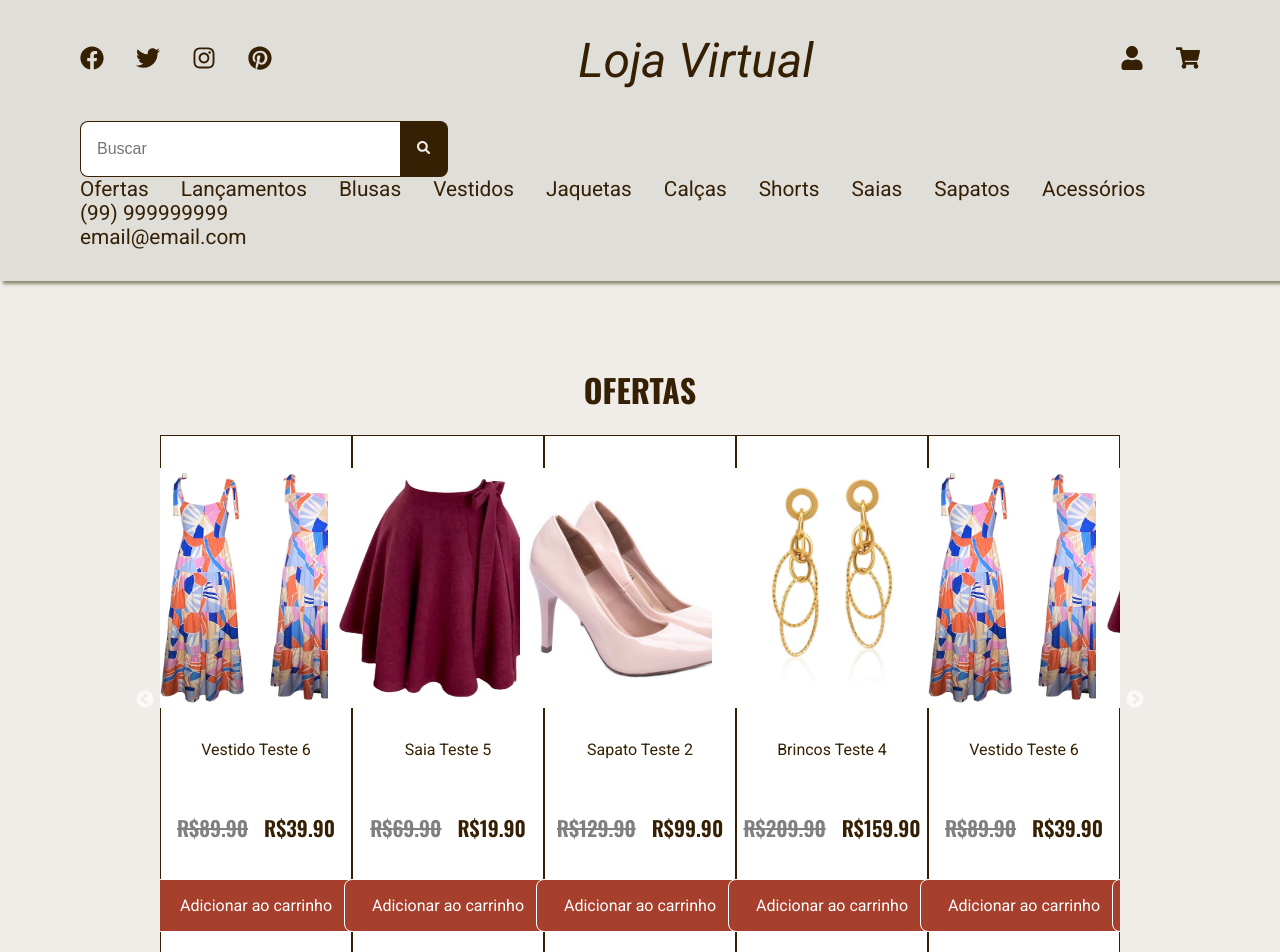
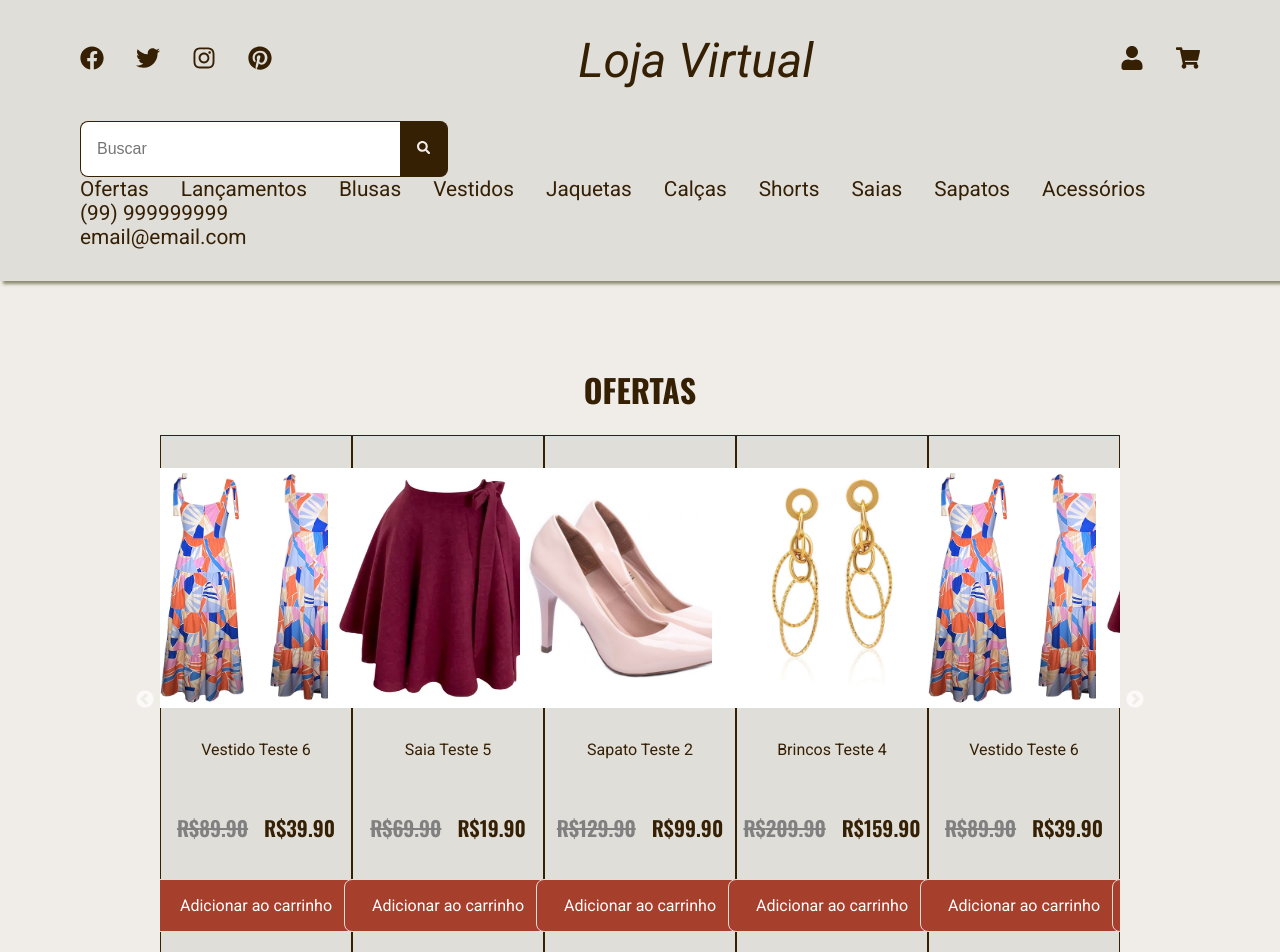
Before and after one commit to lucas14guesser/template-ecommerce-website, a React (Vite) app: page / in a window 1280 px wide. Shown: the top 952 px of the page. Built offline with nearby package versions, Linux system fonts and the light colour scheme.

Commit message:
colors update

```diff
--- a/src/components/produtos/ProdutosStyles.js
+++ b/src/components/produtos/ProdutosStyles.js
@@ -5,7 +5,7 @@ export const ProdutosC = styled.div`
   flex-direction: row;
   align-items: center;
   gap: 5.5rem;
-  background-color: var(--color-bg-section);
+  background-color: var(--color-bg-sec);
   padding: 3rem;
   flex-wrap: wrap;
   justify-content: flex-start;
@@ -49,7 +49,7 @@ export const ProdutoC = styled.div`
   display: flex;
   flex-direction: column;
   padding: 2.5rem;
-  background-color: var(--color-bg-section);
+  background-color: var(--color-bg-sec);
 
   @media (max-width: 768px) {
     padding: 2rem;
--- a/src/styles/GlobalStyles.js
+++ b/src/styles/GlobalStyles.js
@@ -14,7 +14,7 @@ export const GlobalStyles = createGlobalStyle`
     --color-somb: #8A8B6F;
     --color-btn: #A63F2C;
 
-    --trans-time: .5s;
+    --trans-time: .7s;
 
     --font-txt-sz: 1rem;
     --font-destq-sz: 1.3rem;
@@ -135,7 +135,7 @@ export const ContainerImgsCarousel = styled.div`
   align-items: center;
   gap: 1rem;
   padding: 2rem;
-  background-color: var(--color-bg-section);
+  background-color: var(--color-bg-sec);
   border: 1px solid var(--color-txt);
 
   @media (max-width: 768px) {
@@ -163,7 +163,7 @@ export const ImgsCarousel = styled.img`
 export const BtnDefault = styled.button`
   width: 13rem;
   padding: 1rem;
-  border: 1px solid var(--color-bg-section);
+  border: 1px solid var(--color-bg-sec);
   border-radius: 8px;
   cursor: pointer;
   color: var(--color-bg-section);
@@ -207,7 +207,7 @@ export const Formulario = styled.form`
   border: 1px solid var(--color-txt);
   padding: 2rem;
   align-items: center;
-  background-color: var(--color-bg-section);
+  background-color: var(--color-bg-sec);
   gap: 1rem;
 
   @media (max-width: 1024px) {
@@ -259,7 +259,7 @@ export const Subcontainer = styled.div`
   flex-direction: column;
   align-items: flex-start;
   gap: 5.5rem;
-  background-color: var(--color-bg-section);
+  background-color: var(--color-bg-sec);
   padding: 3rem;
   flex-wrap: wrap;
 
--- a/vite.config.js
+++ b/vite.config.js
@@ -15,6 +15,7 @@ export default defineConfig({
         cadastro: resolve(__dirname, './src/pages/Cadastro.jsx'),
         minhaConta: resolve(__dirname, './src/pages/MinhaConta.jsx'),
         produtoEspecifico: resolve(__dirname, './src/pages/ProdutoEspecifico.jsx'),
+        segurancaPrivacidade: resolve(__dirname, './src/pages/SegurancaEPrivacidade.jsx'),
       }
     }
   }
```
Also changed, not shown: 20 other files (tests, documents, lock files or other folders).
